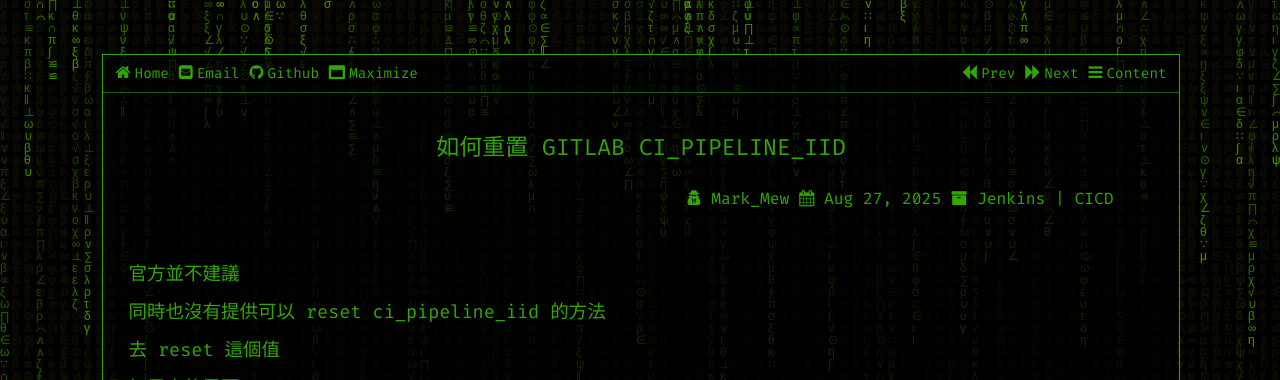
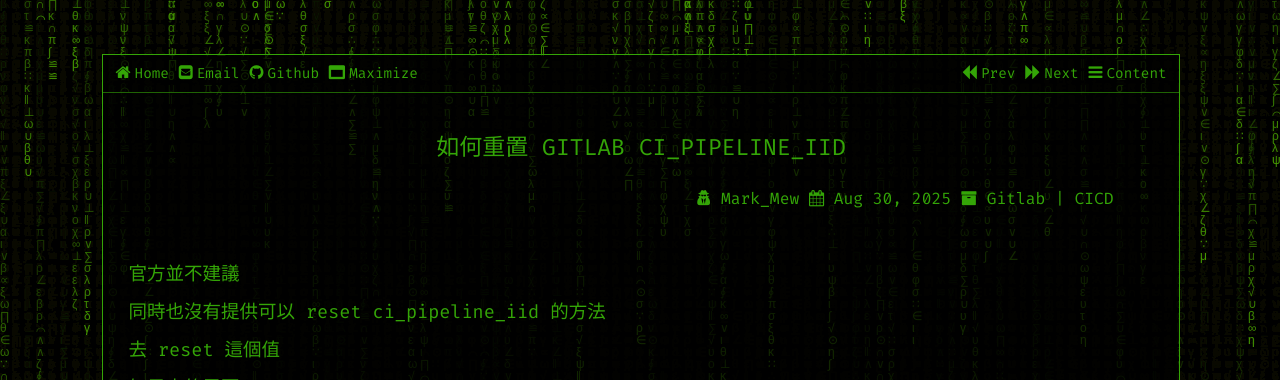
Before and after one commit to MarkMew/MarkMew.github.io, a Jekyll site: the page built from _posts/2025-08-30-how-to-reset-gitlab-pipeline-iid.md, in a window 1280 px wide. Shown: the top 380 px of the page. Built offline with Jekyll 4.4.1, drawn with Linux system fonts in a browser that asks for light colours.

Commit message:
adjust template

```diff
--- a/_posts/2025-08-30-how-to-reset-gitlab-pipeline-iid.md
+++ b/_posts/2025-08-30-how-to-reset-gitlab-pipeline-iid.md
@@ -2,8 +2,8 @@
 layout: post
 title: 如何重置 Gitlab CI_PIPELINE_IID
 author: Mark_Mew
-category: Jenkins | CICD
-date: 2025-8-27
+category: Gitlab | CICD
+date: 2025-8-30
 ---
 
 官方並不建議
@@ -102,6 +102,8 @@ GitLab Runner 會把更新後的 counter.txt 存回 cache
 > 2. 多個 pipeline 併發時可能有 race condition
 >    - 假設你同時跑兩個 pipeline，它們可能同時拿到同一份舊 cache，結果算出一樣的流水號。
 >    - 如果你的需求一定要「唯一且不重複」，可能需要改用 外部儲存（像資料庫、Git tag、Artifacts API）。
+
+
 ---
 參考文件：
 1. [change CI_PIPELINE_IID manually
```
